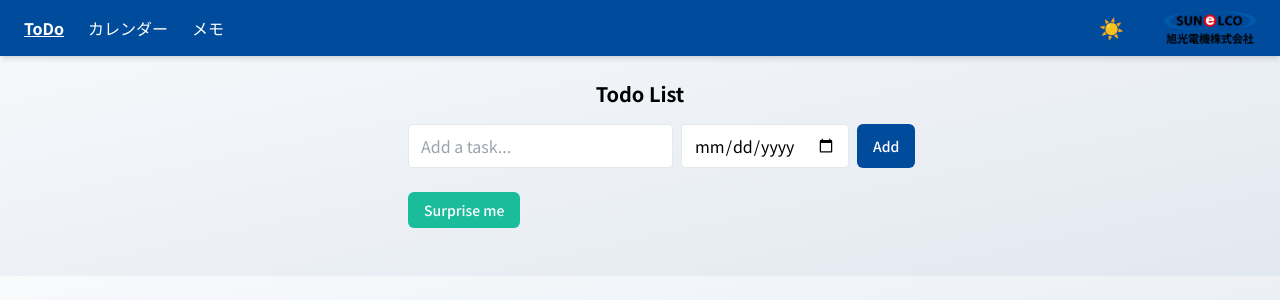
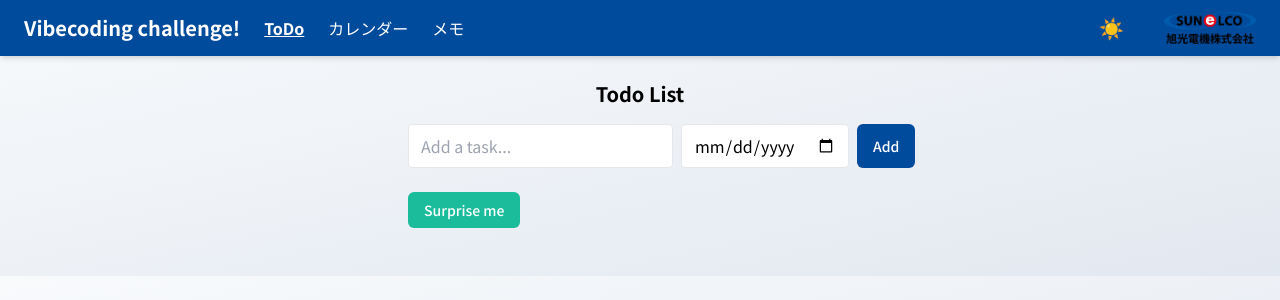
Before and after one commit to TakashiWadaCEO/AI_Docker, a React (Vite) app in the folder app/: page /todo in a window 1280 px wide. Shown: the top 300 px of the page. Built offline with nearby package versions, Linux system fonts and the light colour scheme.

Commit message:
CI/CD確認でタイトルのみ追加

```diff
--- a/app/src/components/NavBar.tsx
+++ b/app/src/components/NavBar.tsx
@@ -26,6 +26,9 @@ export default function NavBar() {
   return (
     <header className="bg-brand text-white px-6 py-3 shadow-md">
       <nav className="flex items-center gap-6">
+        {/* ------- タイトル ------- */}
+        <h1 className="text-xl font-bold">Vibecoding challenge!</h1>
+
         {/* ------- 左側のメニュー ------- */}
         <NavLink to="/todo"     className={linkClasses}>ToDo</NavLink>
         <NavLink to="/calendar" className={linkClasses}>カレンダー</NavLink>
```
